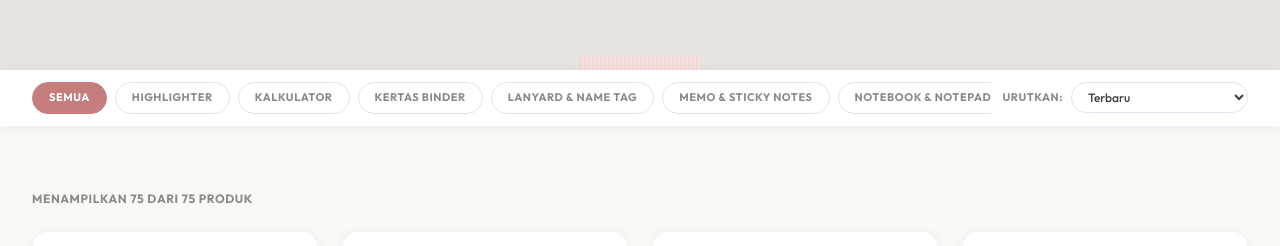
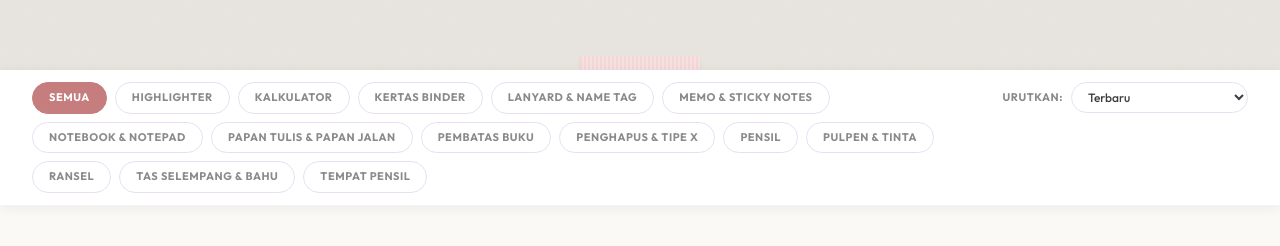
Before and after one commit to nicholasisaiah/viennastationery-webs, a Next.js app: page /shop in a window 1280 px wide. Shown: the part 392-638 px from the top of the page. Built offline with nearby package versions, Linux system fonts and the light colour scheme; a web font is replaced by a local one.

Commit message:
fix: kategori shop wrap ke baris baru, bukan scroll tersembunyi - semua kategori selalu terlihat

```diff
--- a/src/app/shop/ShopPageClient.tsx
+++ b/src/app/shop/ShopPageClient.tsx
@@ -68,9 +68,9 @@ export function ShopPageClient() {
 
         {/* ── 2. CATEGORY FILTER + SORT BAR ────────────────────────── */}
         <div className="sticky top-16 md:top-[72px] z-30 bg-white/95 backdrop-blur-md border-b border-vienna-lavender/40 shadow-soft">
-          <div className="max-w-7xl mx-auto px-4 sm:px-6 lg:px-8 py-3 flex flex-col sm:flex-row sm:items-center sm:justify-between gap-3">
-            {/* Category pills */}
-            <div className="flex items-center gap-2 overflow-x-auto scrollbar-hide" role="tablist" aria-label="Product categories" style={{ scrollbarWidth: 'none', msOverflowStyle: 'none' }}>
+          <div className="max-w-7xl mx-auto px-4 sm:px-6 lg:px-8 py-3 flex flex-col sm:flex-row sm:items-start sm:justify-between gap-3">
+            {/* Category pills — wrap to multiple rows */}
+            <div className="flex flex-wrap items-center gap-2" role="tablist" aria-label="Product categories">
               {CATEGORIES.map((cat) => (
                 <button
                   key={cat.key}
```
